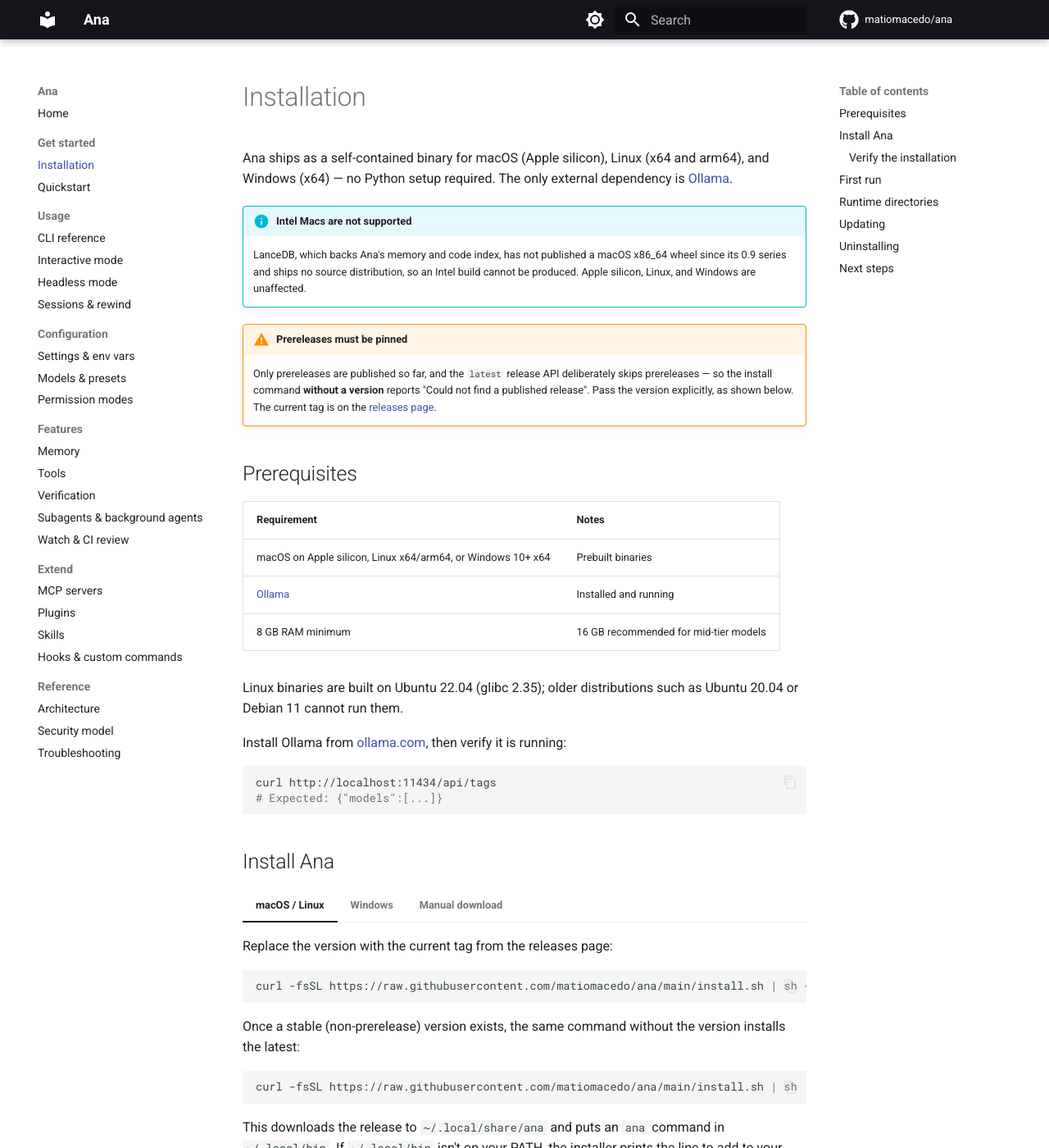
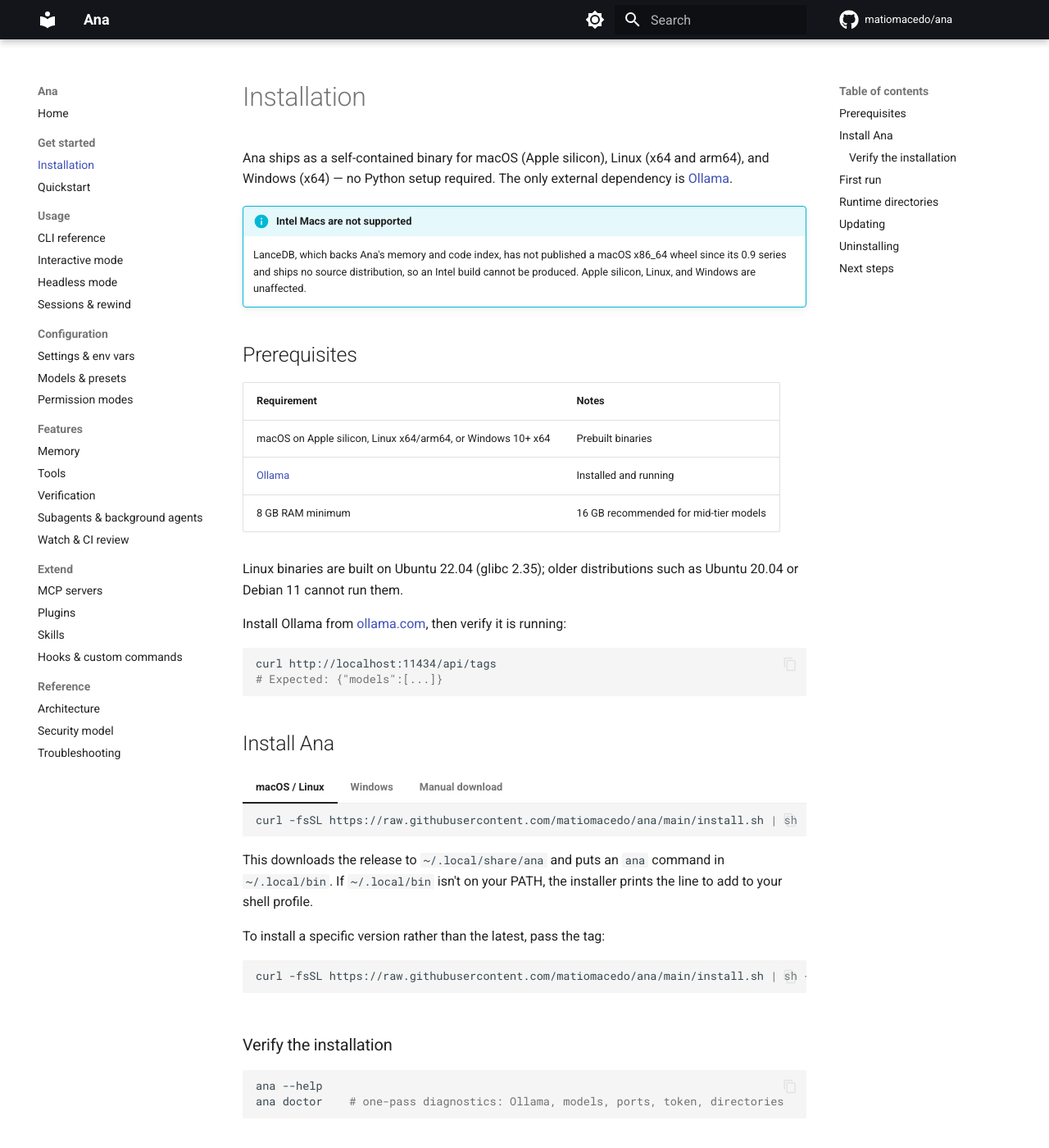
Before and after one commit to matiomacedo/ana, an MkDocs documentation site: the page built from docs/getting-started/installation.md, in a window 1280 px wide and 1400 px high. Shown: the whole window at 82% size. Built offline with MkDocs 1.6.1 and Material for MkDocs 9.7.7, drawn with Linux system fonts in a browser that asks for light colours; comment, search, counter and statistics services are not loaded.

Commit message:
Install docs: v0.1.0 is stable, so the plain one-liner is the default
The prereleases-must-be-pinned warning existed because only rc tags were
published and /releases/latest skips prereleases. v0.1.0 is a stable tag, so
the documented command works without a version; pinning becomes the secondary
form for reproducible installs rather than the required one.

````diff
--- a/docs/getting-started/installation.md
+++ b/docs/getting-started/installation.md
@@ -9,13 +9,6 @@
     macOS x86_64 wheel since its 0.9 series and ships no source
     distribution, so an Intel build cannot be produced. Apple silicon,
     Linux, and Windows are unaffected.
-
-!!! warning "Prereleases must be pinned"
-    Only prereleases are published so far, and the `latest` release API
-    deliberately skips prereleases — so the install command **without a
-    version** reports "Could not find a published release". Pass the
-    version explicitly, as shown below. The current tag is on the
-    [releases page](https://github.com/matiomacedo/ana/releases).
 
 ## Prerequisites
 
@@ -40,15 +33,6 @@
 
 === "macOS / Linux"
 
-    Replace the version with the current tag from the releases page:
-
-    ```bash
-    curl -fsSL https://raw.githubusercontent.com/matiomacedo/ana/main/install.sh | sh -s -- v0.1.0-rc4
-    ```
-
-    Once a stable (non-prerelease) version exists, the same command without
-    the version installs the latest:
-
     ```bash
     curl -fsSL https://raw.githubusercontent.com/matiomacedo/ana/main/install.sh | sh
     ```
@@ -57,19 +41,22 @@
     command in `~/.local/bin`. If `~/.local/bin` isn't on your PATH, the
     installer prints the line to add to your shell profile.
 
+    To install a specific version rather than the latest, pass the tag:
+
+    ```bash
+    curl -fsSL https://raw.githubusercontent.com/matiomacedo/ana/main/install.sh | sh -s -- v0.1.0
+    ```
+
 === "Windows"
 
-    Replace the version with the current tag from the releases page:
-
     ```powershell
-    $env:ANA_VERSION = "v0.1.0-rc4"
     irm https://raw.githubusercontent.com/matiomacedo/ana/main/install.ps1 | iex
     ```
 
-    Once a stable version exists, `$env:ANA_VERSION` can be omitted.
-
     This installs to `%LOCALAPPDATA%\Programs\ana` and adds it to your
     user PATH (restart the terminal afterwards).
+
+    To install a specific version, set `$env:ANA_VERSION = "v0.1.0"` first.
 
 === "Manual download"
 
````
